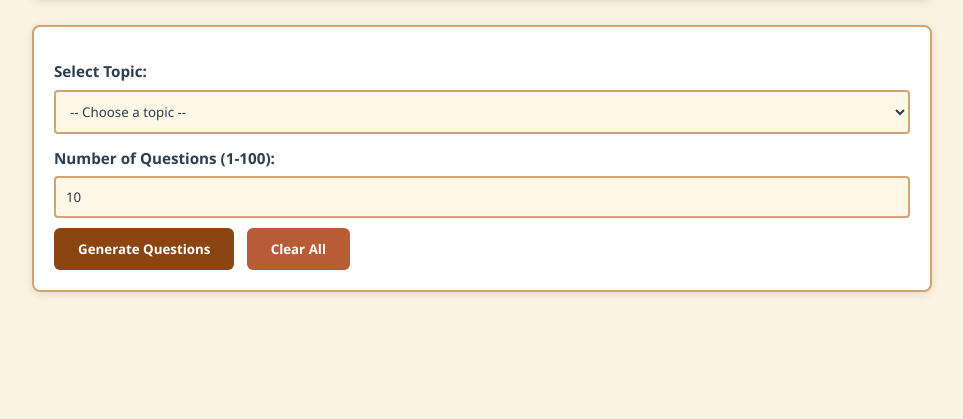
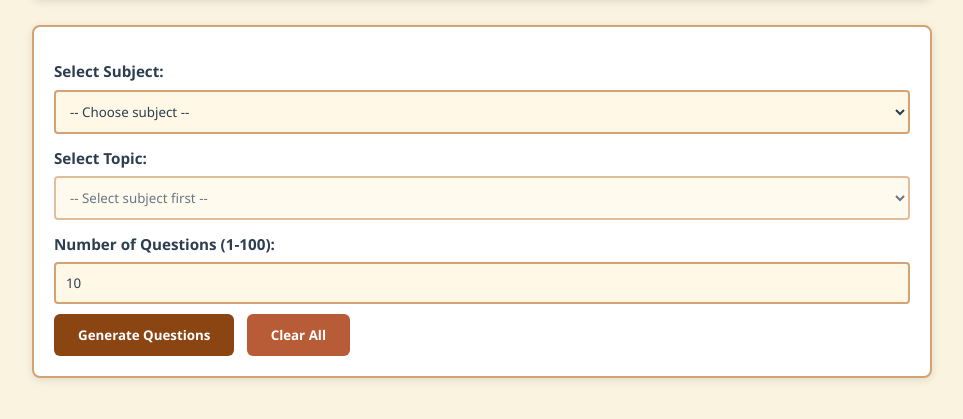
Before and after one commit to Het-Sathwara/DDCET-Practice-Question-Generator, a Flask app: page / in a window 1280 px wide. Shown: the part 169-588 px from the top of the page, without its empty margins (158-1121 px from the left). Run offline with Flask 3, Linux system fonts and the light colour scheme.

Commit message:
Add Subject Selector: Mathematics & Physics
NEW FEATURE: Subject Selection
✅ Added dropdown to choose Mathematics or Physics
✅ Topics now filtered by subject
✅ Mathematics: 11 topics (31,000 questions)
✅ Physics: 8 topics (coming soon)

USER FLOW:
1. Select Subject (Maths/Physics)
2. Select Topic (filtered by subject)
3. Generate questions

TECHNICAL:
- Reorganized TOPICS dict by subject
- Added /api/topics/<subject> endpoint
- Dynamic topic loading based on subject
- Improved UX with disabled state

Clean subject-based navigation! 🎯

```diff
--- a/app.py
+++ b/app.py
@@ -31,19 +31,31 @@ def google_verification():
 # Path to question banks
 QUESTION_BANKS_DIR = 'question_generator/data/question_banks'
 
-# Available topics
+# Available topics organized by subject
 TOPICS = {
-    'limits': 'Limits',
-    'differentiation': 'Differentiation',
-    'integration': 'Integration',
-    'trigonometry': 'Trigonometry',
-    'algebra': 'Algebra',
-    'vectors': 'Vectors',
-    'coordinate_geometry': 'Coordinate Geometry',
-    'matrices': 'Matrices',
-    'probability': 'Probability',
-    'logarithm': 'Logarithm',
-    'statistics': 'Statistics'
+    'mathematics': {
+        'limits': 'Limits',
+        'differentiation': 'Differentiation',
+        'integration': 'Integration',
+        'trigonometry': 'Trigonometry',
+        'algebra': 'Algebra',
+        'vectors': 'Vectors',
+        'coordinate_geometry': 'Coordinate Geometry',
+        'matrices': 'Matrices',
+        'probability': 'Probability',
+        'logarithm': 'Logarithm',
+        'statistics': 'Statistics'
+    },
+    'physics': {
+        'kinematics': 'Kinematics',
+        'newton_laws': "Newton's Laws",
+        'circular_motion': 'Circular Motion',
+        'work_energy': 'Work & Energy',
+        'ohms_law': "Ohm's Law",
+        'capacitance': 'Capacitance',
+        'heat_transfer': 'Heat Transfer',
+        'wave_motion': 'Wave Motion'
+    }
 }
 
 
@@ -79,6 +91,13 @@ def index():
     return render_template('index.html',
                           total_questions=total_questions,
                           topics=TOPICS)
+
+@app.route('/api/topics/<subject>')
+def get_topics(subject):
+    """Get topics for a specific subject"""
+    if subject in TOPICS:
+        return jsonify({'success': True, 'topics': TOPICS[subject]})
+    return jsonify({'success': False, 'error': 'Invalid subject'}), 400
 
 
 @app.route('/api/generate', methods=['POST'])
--- a/static/js/app.js
+++ b/static/js/app.js
@@ -1,6 +1,38 @@
 // Question Generator - Frontend JavaScript
 
 let sessionQuestions = [];
+
+// Subject change handler
+document.getElementById('subject').addEventListener('change', async (e) => {
+    const subject = e.target.value;
+    const topicSelect = document.getElementById('topic');
+
+    if (!subject) {
+        topicSelect.disabled = true;
+        topicSelect.innerHTML = '<option value="">-- Select subject first --</option>';
+        return;
+    }
+
+    try {
+        const response = await fetch(`/api/topics/${subject}`);
+        const data = await response.json();
+
+        if (data.success) {
+            topicSelect.disabled = false;
+            topicSelect.innerHTML = '<option value="">-- Choose a topic --</option>';
+
+            Object.entries(data.topics).forEach(([key, name]) => {
+                const option = document.createElement('option');
+                option.value = key;
+                option.textContent = name;
+                topicSelect.appendChild(option);
+            });
+        }
+    } catch (error) {
+        console.error('Error loading topics:', error);
+        alert('Failed to load topics');
+    }
+});
 
 // Form submission
 document.getElementById('question-form').addEventListener('submit', async (e) => {
--- a/templates/index.html
+++ b/templates/index.html
@@ -57,12 +57,16 @@
         </header>
 
         <form id="question-form">
+            <label for="subject">Select Subject:</label>
+            <select id="subject" name="subject" required>
+                <option value="">-- Choose subject --</option>
+                <option value="mathematics">Mathematics</option>
+                <option value="physics">Physics</option>
+            </select>
+
             <label for="topic">Select Topic:</label>
-            <select id="topic" name="topic" required>
-                <option value="">-- Choose a topic --</option>
-                {% for key, name in topics.items() %}
-                <option value="{{ key }}">{{ name }}</option>
-                {% endfor %}
+            <select id="topic" name="topic" required disabled>
+                <option value="">-- Select subject first --</option>
             </select>
 
             <label for="count">Number of Questions (1-100):</label>
```
